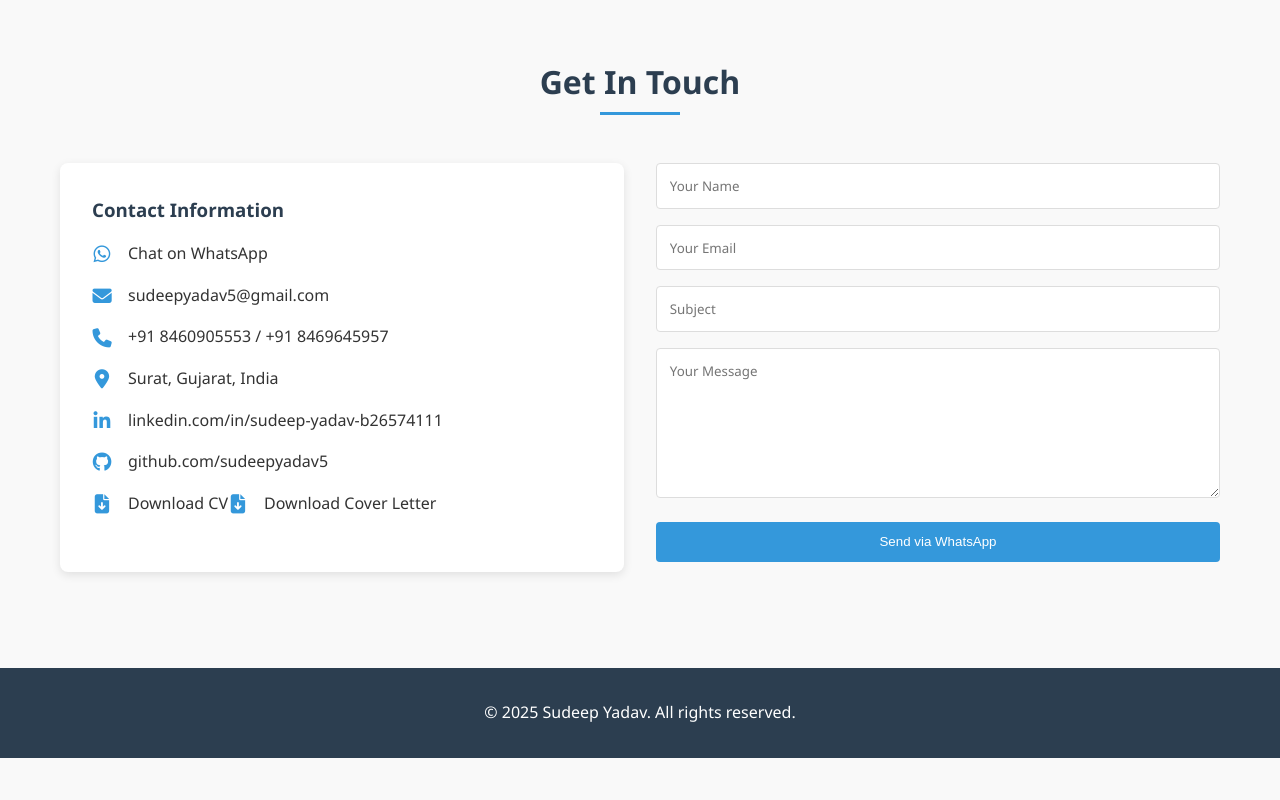
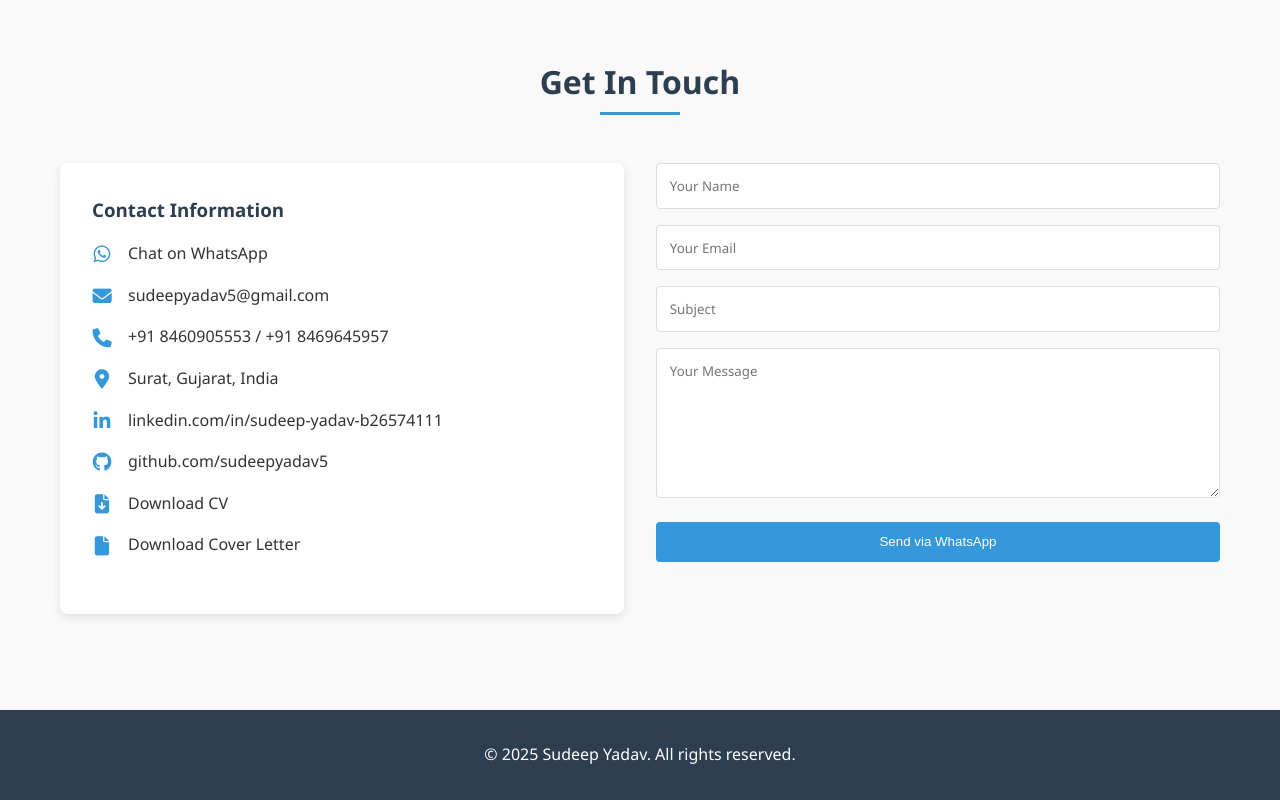
Before and after one commit to sudeepyadav5/sudeepyadav5.github.io, a plain HTML site: page index.html in a window 1280 px wide. Shown: the part 4615-5415 px from the top of the page. Before the commit the page ends 5373 px from the top, so only its background shows below. Drawn offline with Linux system fonts and the light colour scheme.

Commit message:
Update index.html
cv and cover letter update

```diff
--- a/index.html
+++ b/index.html
@@ -4,7 +4,7 @@
     <meta charset="UTF-8">
     <meta name="viewport" content="width=device-width, initial-scale=1.0">
     <link rel="icon" href="fav1.png" type="fav1.png">
-    <title>Sudeep-SDET Portfolio</title>
+    <title>Sudeep Portfolio</title>
     <link rel="stylesheet" href="https://cdnjs.cloudflare.com/ajax/libs/font-awesome/6.4.0/css/all.min.css">
     <style>
         :root {
@@ -909,8 +909,11 @@
                                     Download CV
                                 </a>
                             </span>
+                        </div>
 
-                            <i class="fas fa-file-download"></i>
+                        <div class="contact-item">
+<!--                             <i class="fas fa-file-download"></i> -->
+                            <i class="fa-solid fa-file"></i>
                             <span>
                                 <a href="CoverSudeep_SDET_6Yrs.pdf" download style="text-decoration: none; color: inherit;">
                                     Download Cover Letter
```
